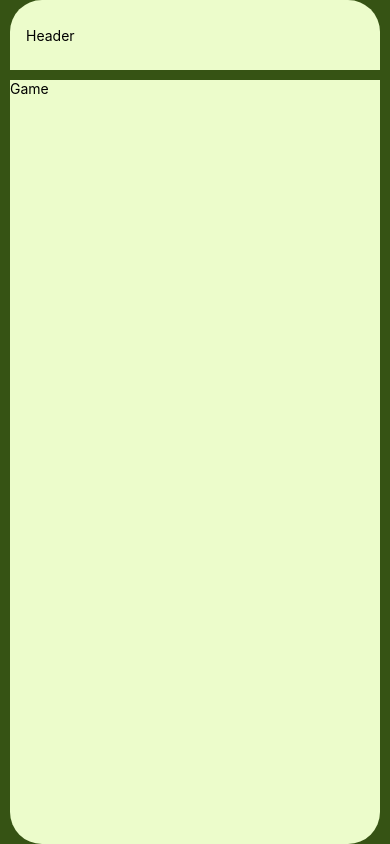
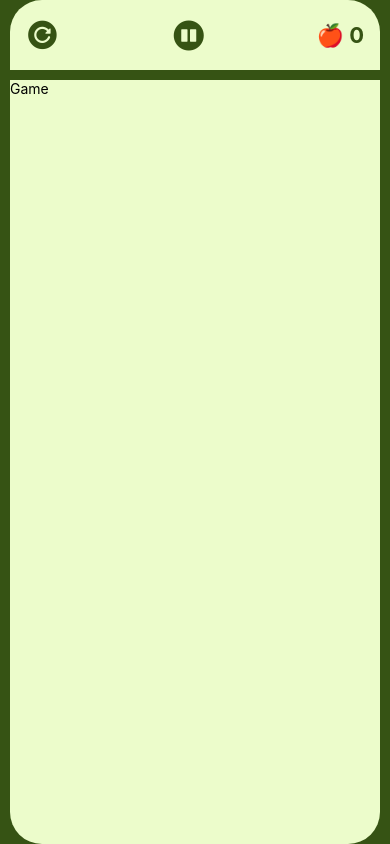
Before and after one commit to pedronun/snake-game, a React Native app: screen / in a window 390 px wide. Built offline with nearby package versions, Linux system fonts and the light colour scheme.

Commit message:
feat: Add Score component to Header in Game.tsx

```diff
--- a/package.json
+++ b/package.json
@@ -9,6 +9,7 @@
     "web": "expo start --web"
   },
   "dependencies": {
+    "@expo/vector-icons": "^13.0.0",
     "expo": "~49.0.13",
     "expo-status-bar": "~1.6.0",
     "react": "18.2.0",
--- a/src/components/Game/Game.tsx
+++ b/src/components/Game/Game.tsx
@@ -5,6 +5,7 @@ import { PanGestureHandler } from "react-native-gesture-handler";
 import { Colors } from "../../global/color";
 import { Direction, GestureEventType } from "../../types/game";
 import Header from "../Header/Header";
+import Score from "../Score/Score";
 
 function Game() {
   const [isGamePaused, setIsGamePaused] = useState<boolean>(false);
@@ -41,7 +42,13 @@ function Game() {
 
   return (
     <SafeAreaView style={styles.container}>
-      <Header />
+      <Header
+        onPauseGame={handlePauseGame}
+        onReloadGame={handleReloadGame}
+        isGamePaused={isGamePaused}
+      >
+        <Score score={0} />
+      </Header>
       <PanGestureHandler onGestureEvent={handleGesture}>
         <View style={styles.table}>
           <Text>Game</Text>
--- a/src/components/Header/Header.tsx
+++ b/src/components/Header/Header.tsx
@@ -1,10 +1,34 @@
-import { StyleSheet, Text, View } from "react-native";
+import { FontAwesome, Ionicons } from "@expo/vector-icons";
+import { StyleSheet, TouchableOpacity, View } from "react-native";
+
 import { Colors } from "../../global/color";
 
-function Header() {
+interface IHeaderProps {
+  onPauseGame: () => void;
+  onReloadGame: () => void;
+  isGamePaused: boolean;
+  children?: JSX.Element;
+}
+
+function Header({
+  onPauseGame,
+  onReloadGame,
+  isGamePaused,
+  children,
+}: IHeaderProps) {
   return (
     <View style={styles.container}>
-      <Text>Header</Text>
+      <TouchableOpacity onPress={onReloadGame}>
+        <Ionicons name="reload-circle" size={35} color={Colors.primary} />
+      </TouchableOpacity>
+      <TouchableOpacity onPress={onPauseGame}>
+        <FontAwesome
+          name={isGamePaused ? "play-circle" : "pause-circle"}
+          size={35}
+          color={Colors.primary}
+        />
+      </TouchableOpacity>
+      {children}
     </View>
   );
 }
--- /dev/null
+++ b/src/components/Score/Score.tsx
@@ -0,0 +1,18 @@
+import { StyleSheet, Text } from "react-native";
+import { Colors } from "../../global/color";
+
+interface ScoreProps {
+  score: number;
+}
+
+export default function Score({ score }: ScoreProps): JSX.Element {
+  return <Text style={styles.text}>🍎 {score}</Text>;
+}
+
+const styles = StyleSheet.create({
+  text: {
+    fontSize: 22,
+    fontWeight: "bold",
+    color: Colors.primary,
+  },
+});
```
